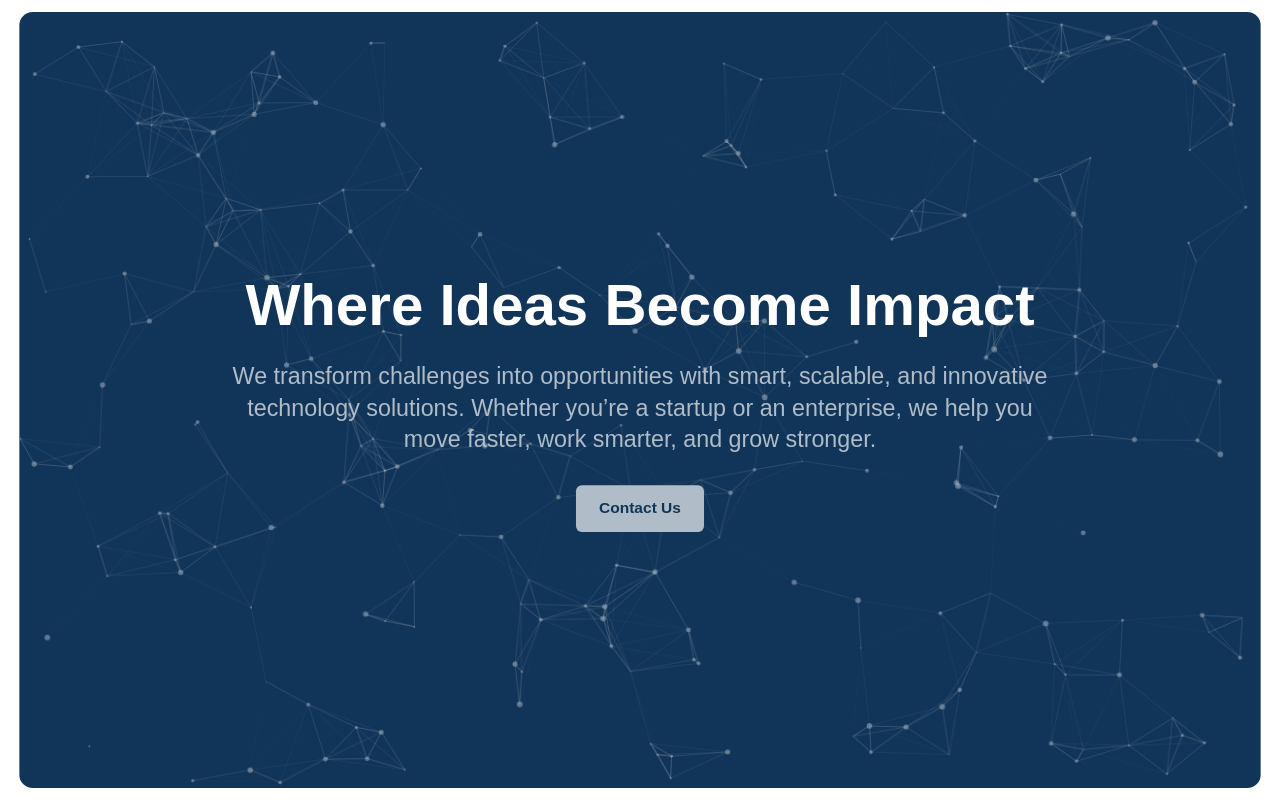
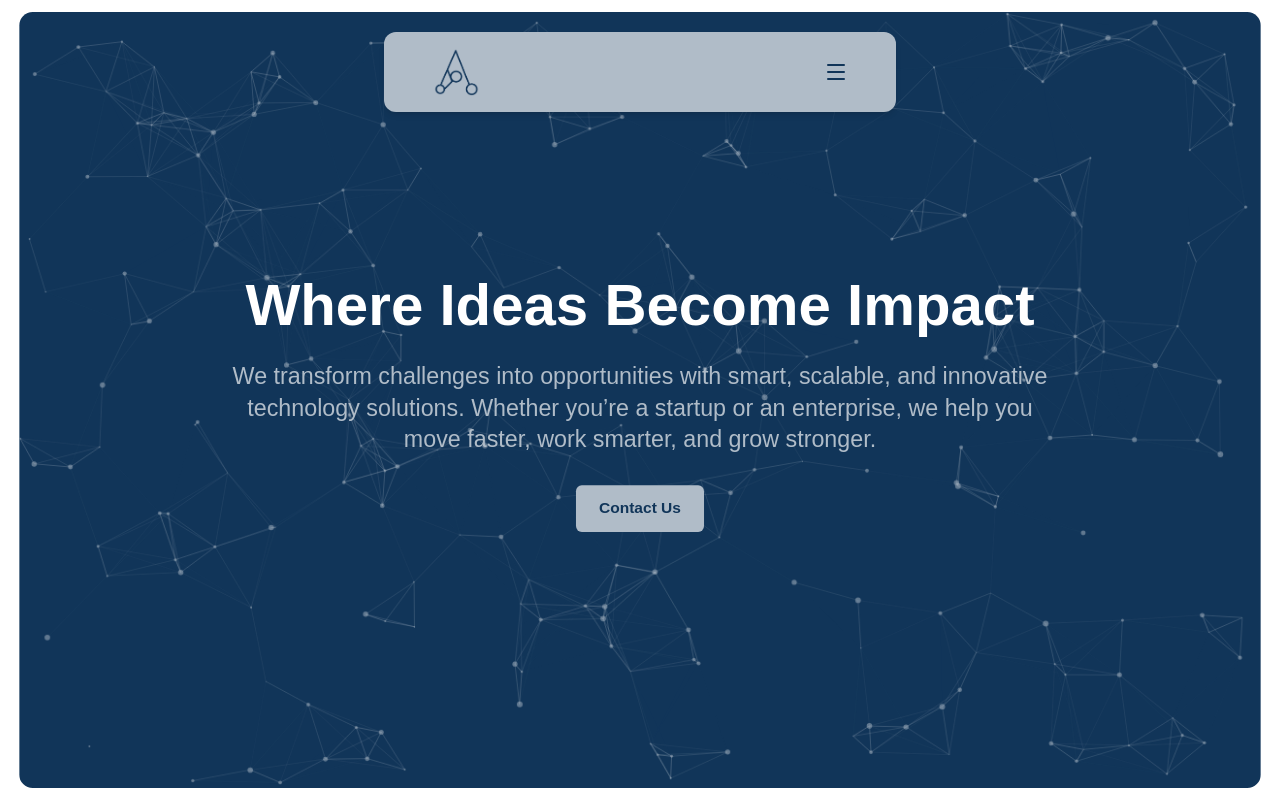
Before and after one commit to AndroSolutionsPersonal/Andro-Website, a Next.js app: page / in a window 1280 px wide. Built offline with nearby package versions, Linux system fonts and the light colour scheme.

Commit message:
Fixed the Navbar

```diff
--- a/components/Navbar.jsx
+++ b/components/Navbar.jsx
@@ -1,8 +1,7 @@
 import React, { useState, useEffect } from 'react';
-import { useNavigate } from 'react-router-dom';
+import Image from 'next/image';
 import { Menu, X } from 'lucide-react';
-import toast from 'react-hot-toast';
-import Logo from '../assets/logos/Logo-2.png'
+import Logo from '@/public/Logo-2.png'
 import { motion } from "framer-motion";
 
 const navLinks = [
@@ -11,42 +10,38 @@ const navLinks = [
         href: '/',
         className: 'text-primary hover:text-accent cursor-pointer rounded-sm hover:bg-white/40 hover:px-4 hover:py-2 transition-all duration-200 ease-in-out',
         mobileClass: 'text-secondary-text hover:text-accent cursor-pointer',
-        onClick: undefined,
     },
     {
         label: 'About',
         href: '/',
         className: 'text-primary hover:text-accent cursor-pointer rounded-sm hover:bg-white/40 hover:px-4 hover:py-2 transition-all duration-200 ease-in-out',
         mobileClass: 'text-secondary-text hover:text-accent cursor-pointer',
-        onClick: undefined,
     },
     {
         label: 'Services',
         href: '/',
         className: 'text-primary hover:text-accent cursor-pointer rounded-sm hover:bg-white/40 hover:px-4 hover:py-2 transition-all duration-200 ease-in-out',
         mobileClass: 'text-secondary-text hover:text-accent cursor-pointer',
-        onClick: undefined,
     },
     {
         label: 'Contact',
         href: '/',
         className: 'text-primary hover:text-accent cursor-pointer rounded-sm hover:bg-white/40 hover:px-4 hover:py-2 transition-all duration-200 ease-in-out',
         mobileClass: 'text-secondary-text hover:text-accent cursor-pointer',
-        onClick: undefined,
     },
     {
         label: 'Projects',
         href: '/',
         className: 'text-primary hover:text-accent cursor-pointer rounded-sm hover:bg-white/40 hover:px-4 hover:py-2 transition-all duration-200 ease-in-out',
         mobileClass: 'text-secondary-text hover:text-accent cursor-pointer',
-        onClick: undefined,
     },
 ];
 
 const Navbar = () => {
-    const navigate = useNavigate();
+    // const navigate = useNavigate();
     const [isSidebarOpen, setIsSidebarOpen] = useState(false);
     const [isScrolled, setIsScrolled] = useState(false);
+    const [isExpanded, setIsExpanded] = useState(true);
 
     const toggleSidebar = () => {
         setIsSidebarOpen((prev) => !prev);
@@ -62,54 +57,51 @@ const Navbar = () => {
 
 
     return (
-        <div className='pt-4 px-4 md:px-12 lg:px-24 fixed top-0 left-0 w-screen'>
+        <div className={`pt-8 ${isExpanded ? 'px-[18%] md:px-[30%]' : 'px-[4%] md:px-[10%]'} fixed top-0 left-0 w-screen z-50 transition-all duration-450 ease-out`}>
             <motion.div
                 initial={{ y: -50, opacity: 0 }}
                 animate={{ y: 0, opacity: 1 }}
                 transition={{ duration: 0.6, ease: "easeOut" }}
-                className={`rounded-4xl hover: z-30 w-full flex items-center justify-between transition-colors duration-300 ${isScrolled ? 'bg-secondary/85' : 'bg-secondary shadow-md'} px-12 lg:px-[60px] max-md:px-6 py-4`}
+                className={`relative rounded-xl hover: z-30 w-full flex items-center justify-between transition-colors duration-300 ${isScrolled ? 'bg-secondary/85' : 'bg-secondary shadow-md'} px-4 md:px-8 lg:px-12 py-4`}
             >
                 <nav>
                     <a
-                        className="text-2xl font-bold text-accent cursor-pointer hover:text-secondary transition-all duration-300"
-                        onClick={() => { navigate("/") }}>
-                        <img src={Logo} alt="Andro Solutions" width={64} />
+                        className={`${isExpanded ? 'block' : 'max-[450px]:hidden block'} text-2xl font-bold text-accent cursor-pointer hover:text-secondary transition-all duration-300`}
+                        href='/'>
+                        <Image src={Logo} alt="Andro Solutions" priority className='w-8 lg:w-12 hover:rotate-360 hover:scale-110 transition-all ease-out duration-700 delay-70' />
                     </a>
                 </nav>
-                <ul className="max-lg:hidden flex px-4 ml-auto font-semibold font-montserrat space-x-12">
+                {/* <ul className={`max-lg:hidden flex px-4 ml-auto font-semibold font-secondary space-x-12 ${isExpanded ? '' : 'hidden'}`}> */}
+                <ul className={`px-1 lg:px-4 ml-auto font-semibold font-secondary ${isExpanded ? 'hidden' : 'flex space-x-3 text-sm lg:space-x-12'} transition-all duration-150 delay-800 ease-in`}>
                     {navLinks.map((link, idx) => (
                         <li key={link.label}>
                             <nav>
-                                {link.href ? (
                                 <a
                                     className={link.className}
                                     href={link.href}
-                                        onClick={link.onClick}
                                 >
                                     {link.label}
                                 </a>
-                                ) : (
-                                    <a
-                                        className={link.className}
-                                        onClick={link.onClick}
-                                    >
-                                        {link.label}
-                                    </a>
-                                )}
                             </nav>
                         </li>
                     ))}
                 </ul>
-                <div className='flex justify-end'>
+                <div className='pl-1 lg:pl-4 flex justify-end'>
                     <a
                         href="#"
-                        className="navbar-burger flex self-center lg:hidden"
+                        className={`navbar-burger flex self-center`}
                         onClick={(e) => {
                             e.preventDefault();
-                            toggleSidebar();
+                            // toggleSidebar();
+                            setIsExpanded(!isExpanded);
                         }}
                     >
+                        {isExpanded && (
                             <Menu className="text-xl text-primary" />
+                        )}
+                        {!isExpanded && (
+                            <X size={18} className='cursor-pointer hover:text-black/80 text-primary' />
+                        )}
                     </a>
                 </div>
             </motion.div >
--- a/pages/index.js
+++ b/pages/index.js
@@ -1,6 +1,7 @@
 import Image from "next/image";
 import { Geist, Geist_Mono } from "next/font/google";
 import Hero from "@/components/Hero";
+import Navbar from "@/components/Navbar";
 const geistSans = Geist({
   variable: "--font-geist-sans",
   subsets: ["latin"],
@@ -13,8 +14,11 @@ const geistMono = Geist_Mono({
 
 export default function Home() {
   return (
-      <main className="font-sans">
-        <Hero />
-      </main>
+    <main className="font-sans">
+      <section className='flex flex-col w-screen items-center justify-center'>
+        <Navbar />
+      </section>
+      <Hero />
+    </main>
   );
 }
```
Also changed, not shown: public/Logo-1.png (added), public/Logo-2.png (added). Lines whose indentation alone changed are shown as unchanged.
